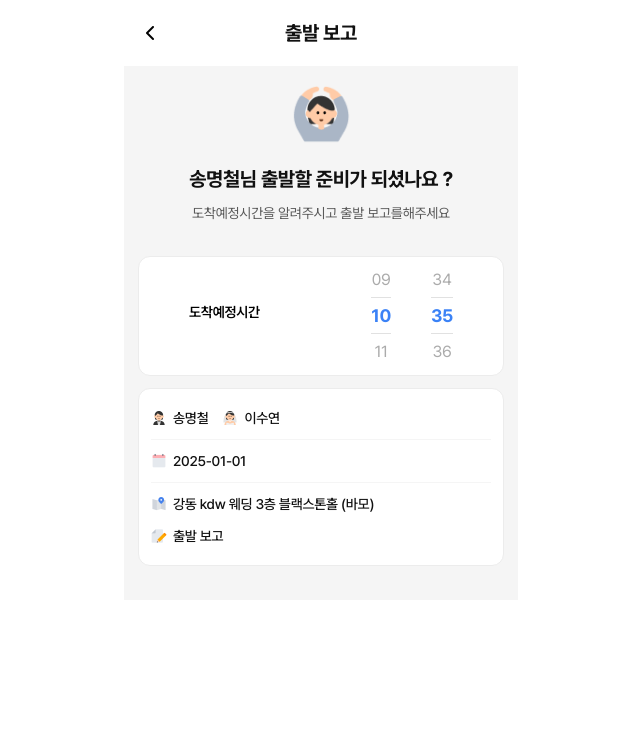
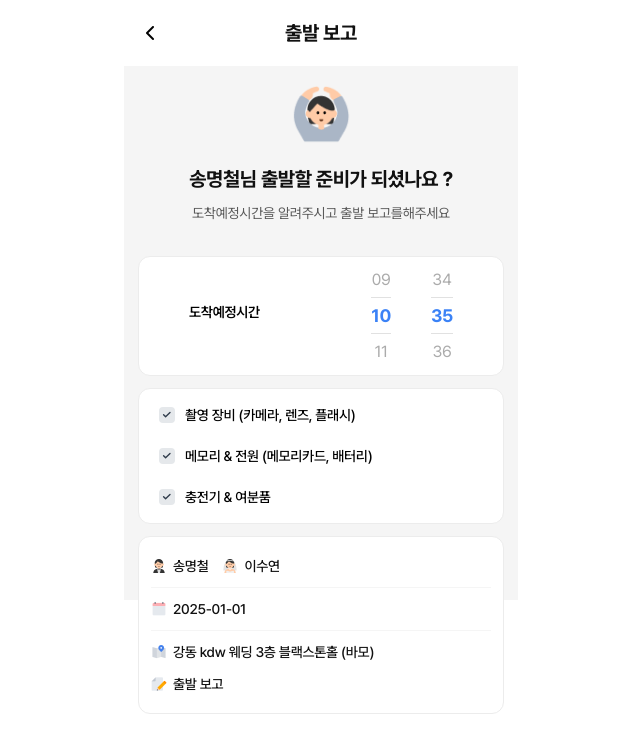
Before and after one commit to sejinniemma/scheduler_app, a Next.js app in the folder my-app/: page /departure-report in a window 1280 px wide. Shown: the top 752 px of the page, without its empty margins (319-959 px from the left). Built offline with nearby package versions, Linux system fonts and the light colour scheme.

Commit message:
feat :  준비풀품 UI 추가

```diff
--- a/my-app/src/app/completed-report/page.tsx
+++ b/my-app/src/app/completed-report/page.tsx
@@ -4,10 +4,24 @@ import MainSection from '@/src/components/MainSection';
 import PageHeader from '@/src/components/PageHeader';
 import ScheduleInfo from '@/src/components/ScheduleInfo';
 import MobileLayout from '@/src/layout/MobileLayout';
-import Checkbox from '@/src/components/Checkbox';
-import React from 'react';
+import CheckboxList, { CheckboxItemData } from '@/src/components/CheckboxList';
+import React, { useState } from 'react';
 
 const CompletedReportPage = () => {
+  const [checkboxItems, setCheckboxItems] = useState<CheckboxItemData[]>([
+    {
+      id: '1',
+      label: '특이사항이 있어요',
+      checked: false,
+    },
+  ]);
+
+  const handleCheckboxChange = (id: string, checked: boolean) => {
+    setCheckboxItems((prev) =>
+      prev.map((item) => (item.id === id ? { ...item, checked } : item))
+    );
+  };
+
   return (
     <MobileLayout>
       <PageHeader title='종료 보고' />
@@ -32,12 +46,12 @@ const CompletedReportPage = () => {
           }}
         />
 
-        <div className='flex items-center gap-[10px] mt-[12px] border bg-white border-line-edge rounded-xl py-[15px] px-[20px]'>
-          <Checkbox size={18} />
-          <p className='text-caption1 text-normal-strong font-medium'>
-            특이사항이 있어요
-          </p>
-        </div>
+        <CheckboxList
+          items={checkboxItems}
+          onChange={handleCheckboxChange}
+          size={16}
+          className='mt-[12px]'
+        />
 
         <Button text='촬영 종료 보고하기' />
       </ContentLayout>
--- a/my-app/src/app/departure-report/page.tsx
+++ b/my-app/src/app/departure-report/page.tsx
@@ -1,15 +1,40 @@
 'use client';
+import CheckboxList, { CheckboxItemData } from '@/src/components/CheckboxList';
 import ContentLayout from '@/src/components/ContentLayout';
 import MainSection from '@/src/components/MainSection';
 import PageHeader from '@/src/components/PageHeader';
 import ScheduleInfo from '@/src/components/ScheduleInfo';
 import TimePickerWheel from '@/src/components/TimePickerWheel';
 import MobileLayout from '@/src/layout/MobileLayout';
-import React from 'react';
+import React, { useState } from 'react';
 
 const DepartureReportPage = () => {
   const handleTimeChange = (h: number, m: number) => {
     console.log('선택된 도착 예정 시간:', h, m);
+  };
+
+  const [checkboxItems, setCheckboxItems] = useState<CheckboxItemData[]>([
+    {
+      id: '1',
+      label: '촬영 장비 (카메라, 렌즈, 플래시)',
+      checked: false,
+    },
+    {
+      id: '2',
+      label: '메모리 & 전원 (메모리카드, 배터리)',
+      checked: false,
+    },
+    {
+      id: '3',
+      label: '충전기 & 여분품',
+      checked: false,
+    },
+  ]);
+
+  const handleCheckboxChange = (id: string, checked: boolean) => {
+    setCheckboxItems((prev) =>
+      prev.map((item) => (item.id === id ? { ...item, checked } : item))
+    );
   };
 
   return (
@@ -31,6 +56,7 @@ const DepartureReportPage = () => {
 
           <TimePickerWheel onChange={handleTimeChange} />
 
+          <CheckboxList items={checkboxItems} onChange={handleCheckboxChange} />
           <ScheduleInfo
             schedule={{
               groom: '송명철',
--- a/my-app/src/components/Checkbox.tsx
+++ b/my-app/src/components/Checkbox.tsx
@@ -33,8 +33,7 @@ const Checkbox = ({
       style={{
         width: `${size}px`,
         height: `${size}px`,
-        backgroundColor: checked ? '#E5E8EB' : '#E5E8EB',
-        border: 'none',
+        backgroundColor: checked ? 'var(--color-green-light)' : '#E5E8EB',
         cursor: 'pointer',
       }}
     >
@@ -47,7 +46,7 @@ const Checkbox = ({
       >
         <path
           d='M11.6667 3.5L5.25 9.91667L2.33334 7'
-          stroke={checked ? '#313D4C' : 'white'}
+          stroke={checked ? 'white' : '#313D4C'}
           strokeWidth='2'
           strokeLinecap='round'
           strokeLinejoin='round'
--- /dev/null
+++ b/my-app/src/components/CheckboxItem.tsx
@@ -0,0 +1,26 @@
+'use client';
+
+import Checkbox from './Checkbox';
+
+interface CheckboxItemProps {
+  label: string;
+  checked?: boolean;
+  onChange?: (checked: boolean) => void;
+  size?: number;
+}
+
+const CheckboxItem = ({
+  label,
+  checked,
+  onChange,
+  size = 16,
+}: CheckboxItemProps) => {
+  return (
+    <div className='flex items-center gap-[10px]'>
+      <Checkbox size={size} checked={checked} onChange={onChange} />
+      <p className='text-caption1 text-normal-strong font-medium'>{label}</p>
+    </div>
+  );
+};
+
+export default CheckboxItem;
--- /dev/null
+++ b/my-app/src/components/CheckboxList.tsx
@@ -0,0 +1,41 @@
+'use client';
+
+import CheckboxItem from './CheckboxItem';
+
+export interface CheckboxItemData {
+  id: string;
+  label: string;
+  checked?: boolean;
+}
+
+interface CheckboxListProps {
+  items: CheckboxItemData[];
+  onChange?: (id: string, checked: boolean) => void;
+  size?: number;
+  className?: string;
+}
+
+const CheckboxList = ({
+  items,
+  onChange,
+  size,
+  className = '',
+}: CheckboxListProps) => {
+  return (
+    <div
+      className={`flex flex-col gap-[19px] border bg-white border-line-edge rounded-xl py-[15px] px-[20px] ${className}`}
+    >
+      {items.map((item) => (
+        <CheckboxItem
+          key={item.id}
+          label={item.label}
+          checked={item.checked}
+          onChange={(checked) => onChange?.(item.id, checked)}
+          size={size}
+        />
+      ))}
+    </div>
+  );
+};
+
+export default CheckboxList;
```
